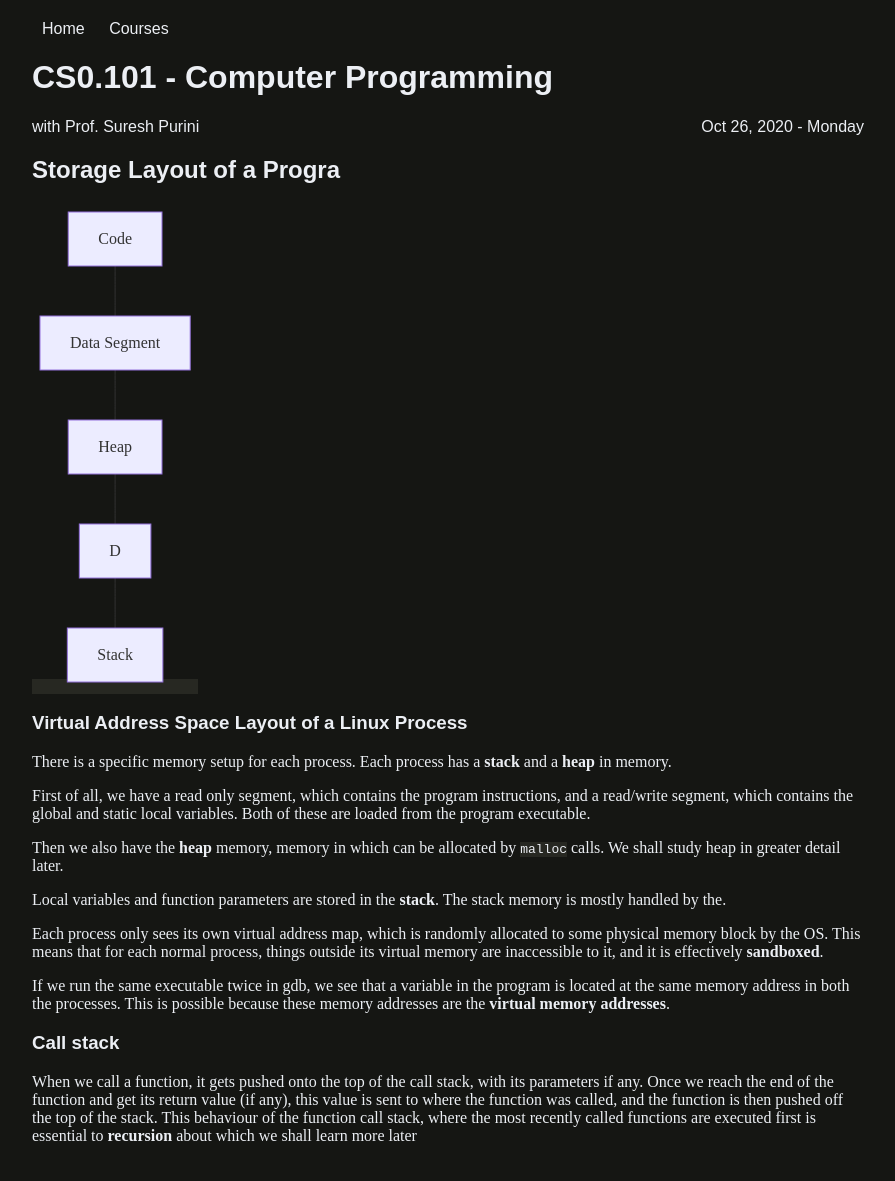
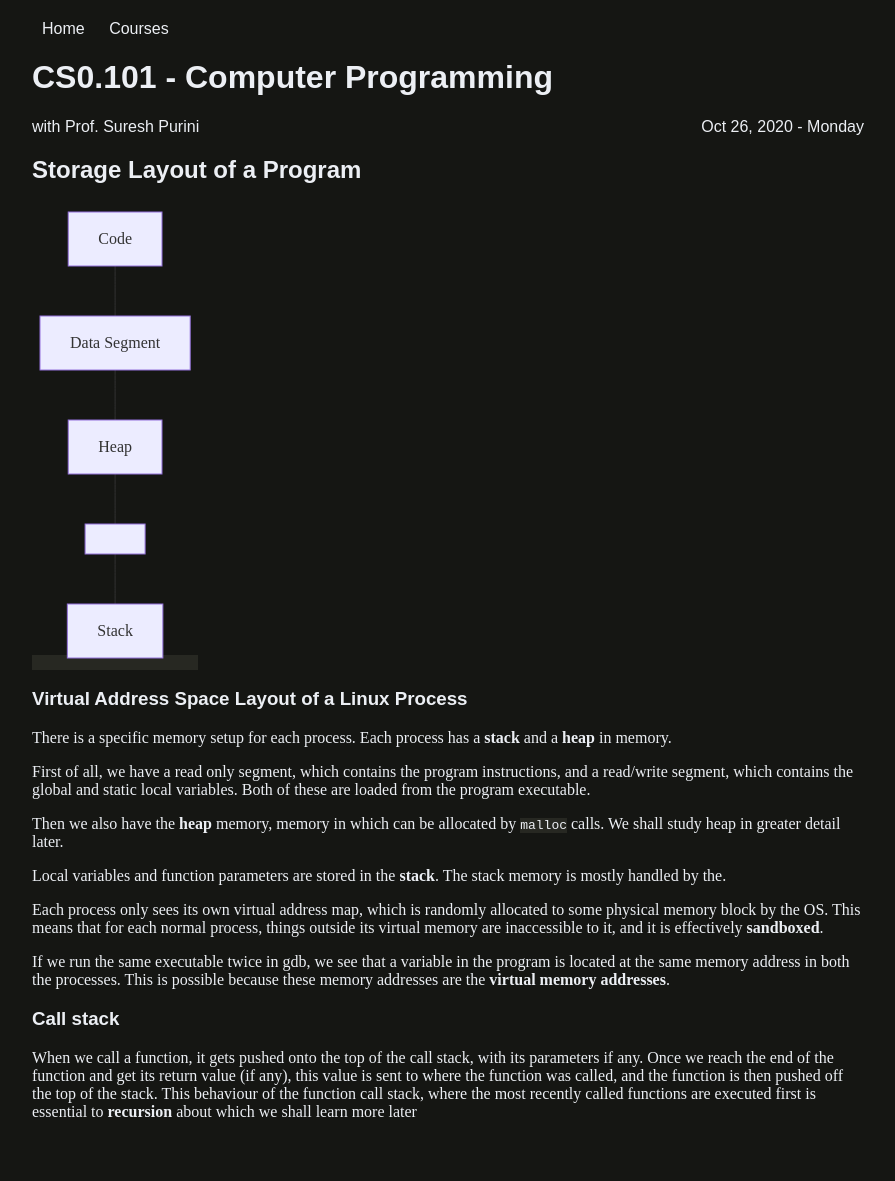
Before and after one commit to iiit-notebook/iiit-notebook.github.io, a Jekyll site: the page built from _posts/2020-10-26-c-pro-lecture-19.md, in a window 1280 px wide. Shown: the whole page, without its empty margins (192-1087 px from the left). Built offline with Jekyll 4.4.1, drawn with Linux system fonts in a browser that asks for light colours; after the commit the page ends 1157 px from its top, so only the background shows below that.

Commit message:
corrections in c pro 19

````diff
--- a/_posts/2020-10-26-c-pro-lecture-19.md
+++ b/_posts/2020-10-26-c-pro-lecture-19.md
@@ -5,14 +5,14 @@ code: cs0.101
 number: 19
 ---
 
-## Storage Layout of a Progra
+## Storage Layout of a Program
 
 ```mermaid
 graph TD
 
 A[Code] --- B[Data Segment]
 B --- C[Heap]
-C --- D
+C --- D[ ]
 D --- E[Stack]
 ```
 
````
